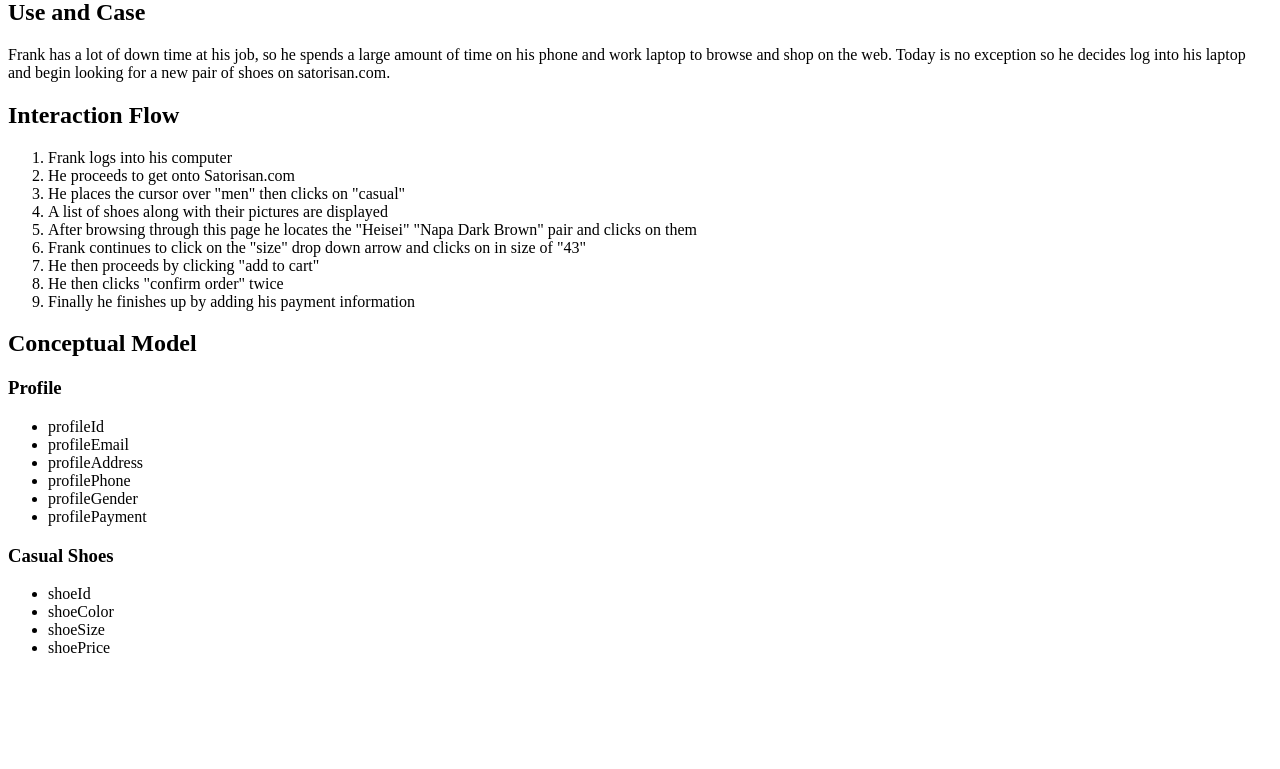
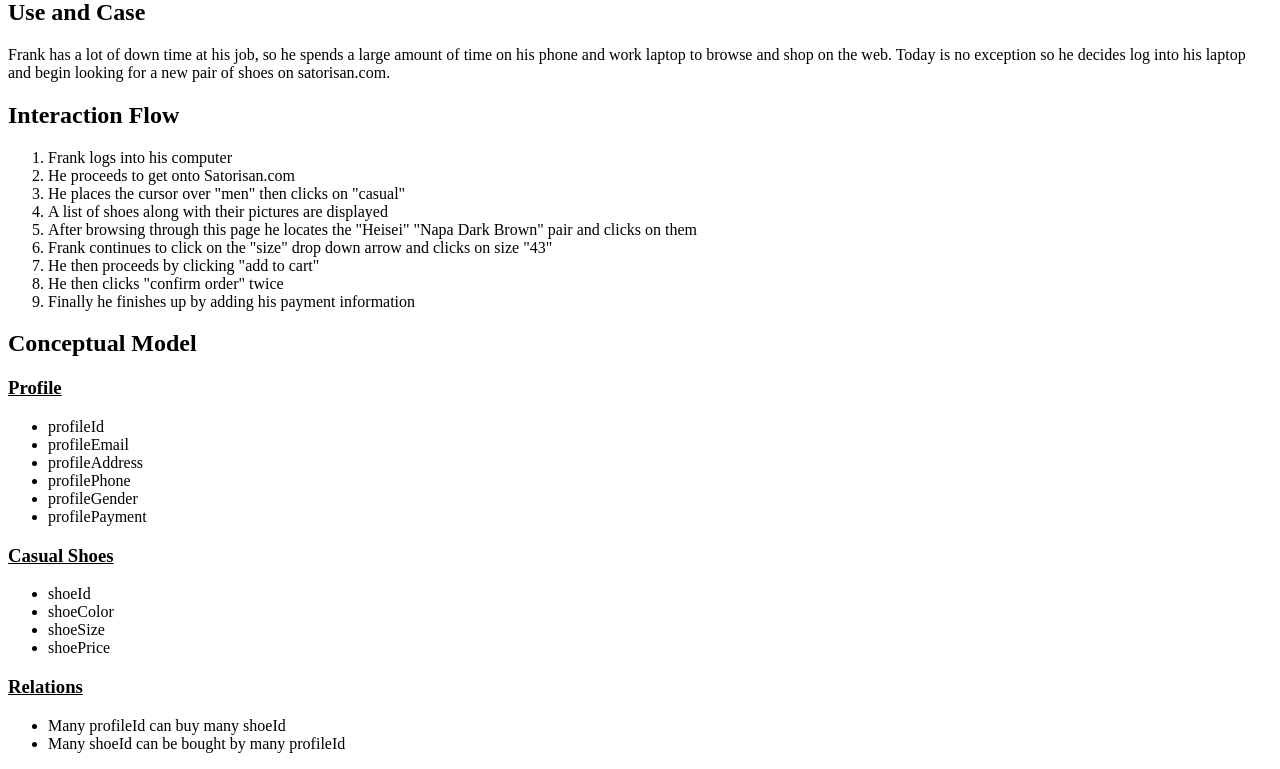
Before and after one commit to apedroza/satorisan-proj, a PHP site: page / in a window 1280 px wide. Shown: the part 697-1466 px from the top of the page. Before the commit the page ends 1350 px from the top, so only its background shows below. Run offline with PHP 8.4, Linux system fonts and the light colour scheme.

Commit message:
underlined titles under conceptual model and added final conceptual model

```diff
--- a/index.php
+++ b/index.php
@@ -35,14 +35,14 @@
 			<li>He places the cursor over "men" then clicks on "casual"</li>
 			<li>A list of shoes along with their pictures are displayed</li>
 			<li>After browsing through this page he locates the "Heisei" "Napa Dark Brown" pair and clicks on them</li>
-			<li>Frank continues to click on the "size" drop down arrow and clicks on in size of "43"</li>
+			<li>Frank continues to click on the "size" drop down arrow and clicks on size "43"</li>
 			<li>He then proceeds by clicking "add to cart"</li>
 			<li>He then clicks "confirm order" twice</li>
 			<li>Finally he finishes up by adding his payment information</li>
 		</ol>
 
 			<h2 class="foo-heading">Conceptual Model</h2>
-			<h3 class="foo-heading">Profile</h3>
+		<h3 class="foo-heading"><u>Profile</u></h3>
 		<ul>
 			<li>profileId</li>
 			<li>profileEmail</li>
@@ -51,12 +51,18 @@
 			<li>profileGender</li>
 			<li>profilePayment</li>
 		</ul>
-			<h3 class="foo-heading">Casual Shoes</h3>
+		<h3 class="foo-heading"><u>Casual Shoes</u></h3>
 		<ul>
 			<li>shoeId</li>
 			<li>shoeColor</li>
 			<li>shoeSize</li>
 			<li>shoePrice</li>
+		</ul>
+		<h3 class="foo-heading"><u>Relations</u></h3>
+		<ul>
+			<li>Many profileId can buy many shoeId</li>
+			<li>Many shoeId can be bought by many profileId</li>
+
 		</ul>
 
 
```
